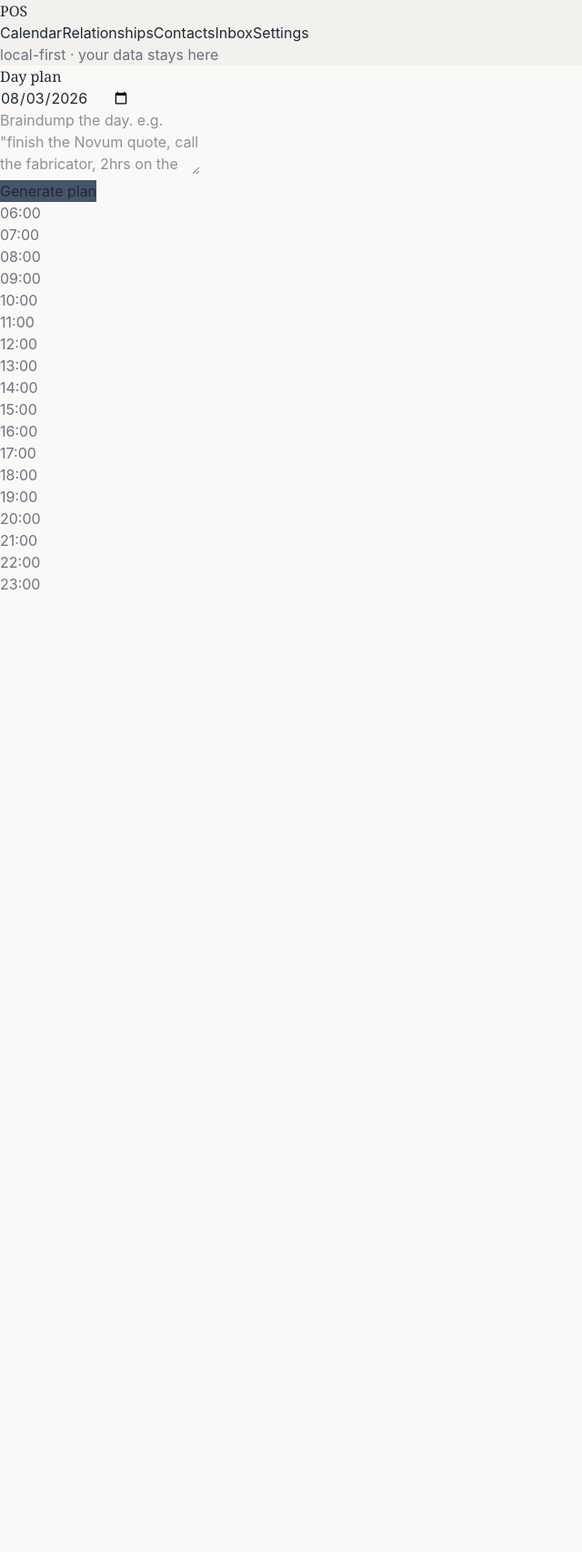
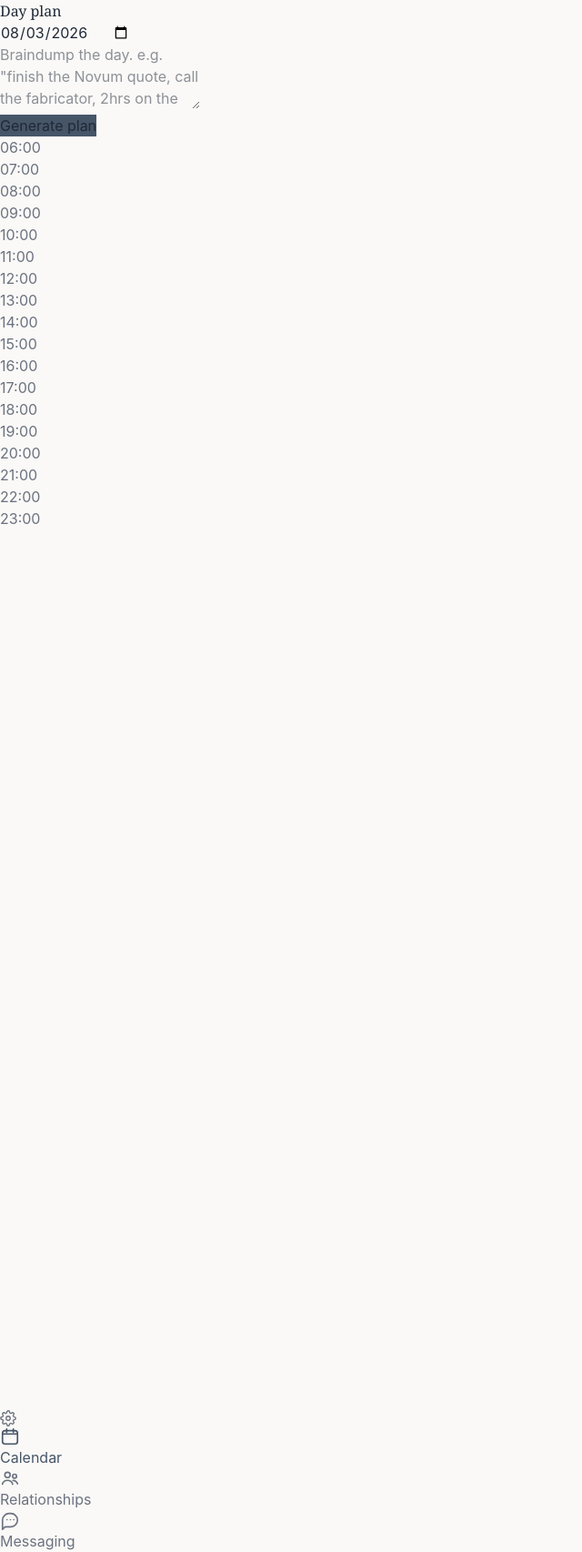
Before and after one commit to aamirtin-ctrl/pos-app, a React (Vite) app in the folder renderer/: page / in a window 1280 px wide. Shown: the whole page at 91% size, without its empty margins (0-640 px from the left). Before the commit the page ends 1622 px from the top, so only its background shows below. Built offline with nearby package versions, Linux system fonts and the light colour scheme.

Commit message:
feat: bottom curved icon dock (Calendar/Relationships/Messaging), settings gear bottom-left, sidebar removed; Contacts + query folded into Relationships
Co-Authored-By: Claude Opus 4.8 <noreply@anthropic.com>

```diff
--- a/renderer/src/App.tsx
+++ b/renderer/src/App.tsx
@@ -1,12 +1,11 @@
 import React, { useEffect, useState } from "react";
 import Calendar from "./calendar/DayPlanner.tsx";
-import Relationships from "./relationships/Home.tsx";
-import Contacts from "./relationships/Contacts.tsx";
+import Relationships from "./relationships/Relationships.tsx";
 import ContactDetail from "./relationships/ContactDetail.tsx";
 import Inbox from "./inbox/Stub.tsx";
 import Settings from "./settings/Settings.tsx";
 
-// Tiny hash router: #/calendar #/relationships #/contacts #/contact/:id #/inbox #/settings
+// Hash router: #/calendar · #/relationships[/contacts] · #/contact/:id · #/messaging · #/settings
 export function useRoute(): string {
   const [route, setRoute] = useState(window.location.hash || "#/calendar");
   useEffect(() => {
@@ -17,51 +16,100 @@ export function useRoute(): string {
   return route;
 }
 
-const NAV = [
-  ["#/calendar", "Calendar"],
-  ["#/relationships", "Relationships"],
-  ["#/contacts", "Contacts"],
-  ["#/inbox", "Inbox"],
-  ["#/settings", "Settings"],
-] as const;
+const ICONS = {
+  calendar: (
+    <svg width="22" height="22" viewBox="0 0 24 24" fill="none" stroke="currentColor" strokeWidth="1.8" strokeLinecap="round">
+      <rect x="3" y="5" width="18" height="16" rx="3" />
+      <path d="M3 9h18M8 3v4M16 3v4" />
+    </svg>
+  ),
+  relationships: (
+    <svg width="22" height="22" viewBox="0 0 24 24" fill="none" stroke="currentColor" strokeWidth="1.8" strokeLinecap="round">
+      <circle cx="9" cy="8" r="3.2" />
+      <path d="M2.8 19c.8-3 3.2-4.6 6.2-4.6s5.4 1.6 6.2 4.6" />
+      <circle cx="17.5" cy="9.5" r="2.4" />
+      <path d="M15.6 14.6c2.6.1 4.6 1.5 5.4 4" />
+    </svg>
+  ),
+  messaging: (
+    <svg width="22" height="22" viewBox="0 0 24 24" fill="none" stroke="currentColor" strokeWidth="1.8" strokeLinecap="round" strokeLinejoin="round">
+      <path d="M21 12a8 8 0 0 1-8 8H6l-3 3V12a8 8 0 0 1 8-8h2a8 8 0 0 1 8 8Z" />
+      <path d="M8.5 11.5h.01M12.5 11.5h.01M16.5 11.5h.01" />
+    </svg>
+  ),
+  settings: (
+    <svg width="18" height="18" viewBox="0 0 24 24" fill="none" stroke="currentColor" strokeWidth="1.8" strokeLinecap="round" strokeLinejoin="round">
+      <circle cx="12" cy="12" r="3" />
+      <path d="M19.4 15a1.7 1.7 0 0 0 .34 1.87l.06.06a2 2 0 1 1-2.83 2.83l-.06-.06a1.7 1.7 0 0 0-1.87-.34 1.7 1.7 0 0 0-1 1.55V21a2 2 0 1 1-4 0v-.09a1.7 1.7 0 0 0-1-1.55 1.7 1.7 0 0 0-1.87.34l-.06.06a2 2 0 1 1-2.83-2.83l.06-.06a1.7 1.7 0 0 0 .34-1.87 1.7 1.7 0 0 0-1.55-1H3a2 2 0 1 1 0-4h.09a1.7 1.7 0 0 0 1.55-1 1.7 1.7 0 0 0-.34-1.87l-.06-.06a2 2 0 1 1 2.83-2.83l.06.06a1.7 1.7 0 0 0 1.87.34h.09a1.7 1.7 0 0 0 1-1.55V3a2 2 0 1 1 4 0v.09a1.7 1.7 0 0 0 1 1.55 1.7 1.7 0 0 0 1.87-.34l.06-.06a2 2 0 1 1 2.83 2.83l-.06.06a1.7 1.7 0 0 0-.34 1.87v.09a1.7 1.7 0 0 0 1.55 1H21a2 2 0 1 1 0 4h-.09a1.7 1.7 0 0 0-1.55 1Z" />
+    </svg>
+  ),
+};
+
+// Bottom dock: three icons on a gentle arc (sides raised), settings gear pinned bottom-left.
+const DOCK: { href: string; icon: keyof typeof ICONS; label: string; lift: number }[] = [
+  { href: "#/calendar", icon: "calendar", label: "Calendar", lift: -10 },
+  { href: "#/relationships", icon: "relationships", label: "Relationships", lift: 0 },
+  { href: "#/messaging", icon: "messaging", label: "Messaging", lift: -10 },
+];
 
 export default function App() {
   const route = useRoute();
   const view = route.split("/")[1] ?? "calendar";
+  const activeDock =
+    view === "contact" ? "#/relationships" : `#/${view === "settings" ? "" : view}`;
+
   return (
-    <div className="flex h-full">
-      <aside className="w-52 shrink-0 border-r flex flex-col" style={{ borderColor: "var(--line)", background: "var(--panel)" }}>
-        <div className="drag-region h-12 flex items-end px-4 pb-1">
-          <span className="font-display text-lg font-semibold tracking-tight">POS</span>
-        </div>
-        <nav className="px-2 py-3 space-y-0.5 no-drag">
-          {NAV.map(([href, label]) => (
-            <a
-              key={href}
-              href={href}
-              className={`block rounded-md px-3 py-1.5 text-sm ${
-                route.startsWith(href) || (href === "#/relationships" && view === "contact")
-                  ? "bg-white shadow-sm font-medium"
-                  : "hover:bg-white/60"
-              }`}
-              style={{ color: "var(--ink)" }}
-            >
-              {label}
-            </a>
-          ))}
-        </nav>
-        <div className="mt-auto p-3 text-[11px]" style={{ color: "var(--muted)" }}>
-          local-first · your data stays here
-        </div>
-      </aside>
-      <main className="flex-1 overflow-auto">
+    <div className="h-full relative">
+      {/* slim drag strip replaces the old sidebar's drag region */}
+      <div className="drag-region absolute top-0 left-0 right-0 h-9 z-10" />
+
+      <main className="h-full overflow-auto pb-28">
         {view === "calendar" && <Calendar />}
-        {view === "relationships" && <Relationships />}
-        {view === "contacts" && <Contacts />}
+        {view === "relationships" && <Relationships subroute={route.split("/")[2] ?? ""} />}
         {view === "contact" && <ContactDetail id={Number(route.split("/")[2])} />}
-        {view === "inbox" && <Inbox />}
+        {view === "messaging" && <Inbox />}
         {view === "settings" && <Settings />}
       </main>
+
+      {/* settings gear — bottom left */}
+      <a
+        href="#/settings"
+        title="Settings"
+        className="no-drag fixed bottom-4 left-4 z-20 flex items-center justify-center w-9 h-9 rounded-full border bg-white/90 backdrop-blur shadow-sm transition-transform hover:scale-105"
+        style={{
+          borderColor: "var(--line)",
+          color: view === "settings" ? "var(--accent)" : "var(--muted)",
+        }}
+      >
+        {ICONS.settings}
+      </a>
+
+      {/* curved dock — bottom center */}
+      <nav
+        className="no-drag fixed bottom-4 left-1/2 -translate-x-1/2 z-20 flex items-end gap-2 px-5 pt-2 pb-2.5 rounded-full border bg-white/90 backdrop-blur shadow-lg"
+        style={{ borderColor: "var(--line)" }}
+      >
+        {DOCK.map((d) => {
+          const active = activeDock === d.href;
+          return (
+            <a
+              key={d.href}
+              href={d.href}
+              title={d.label}
+              className="flex flex-col items-center gap-0.5 px-3 py-1 rounded-2xl transition-transform hover:scale-105"
+              style={{ transform: `translateY(${d.lift}px)`, color: active ? "var(--accent)" : "var(--muted)" }}
+            >
+              <span
+                className="flex items-center justify-center w-10 h-10 rounded-full"
+                style={{ background: active ? "var(--accent-soft)" : "transparent" }}
+              >
+                {ICONS[d.icon]}
+              </span>
+              <span className="text-[10px] font-medium">{d.label}</span>
+            </a>
+          );
+        })}
+      </nav>
     </div>
   );
 }
--- a/renderer/src/relationships/ContactDetail.tsx
+++ b/renderer/src/relationships/ContactDetail.tsx
@@ -97,7 +97,7 @@ export default function ContactDetail({ id }: { id: number }) {
     return (
       <div className="p-6">
         <div className="drag-region h-4" />
-        <a href="#/contacts" className="text-sm no-drag" style={{ color: "var(--muted)" }}>&larr; Contacts</a>
+        <a href="#/relationships/contacts" className="text-sm no-drag" style={{ color: "var(--muted)" }}>&larr; Contacts</a>
         <p className="mt-6 text-sm" style={{ color: "var(--muted)" }}>Contact not found — it may have been merged away.</p>
       </div>
     );
@@ -106,7 +106,7 @@ export default function ContactDetail({ id }: { id: number }) {
   return (
     <div className="p-6 max-w-3xl mx-auto">
       <div className="drag-region h-4" />
-      <a href="#/contacts" className="text-sm no-drag" style={{ color: "var(--muted)" }}>&larr; Contacts</a>
+      <a href="#/relationships/contacts" className="text-sm no-drag" style={{ color: "var(--muted)" }}>&larr; Contacts</a>
 
       {/* ── Header ── */}
       <div className="flex items-start justify-between gap-4 mt-3 mb-1">
--- /dev/null
+++ b/renderer/src/relationships/Relationships.tsx
@@ -0,0 +1,40 @@
+import React from "react";
+import Home from "./Home.tsx";
+import Contacts from "./Contacts.tsx";
+
+// Relationships = the old personal CRM in one section: the query/ask surface plus
+// reconnect + commitments (Overview), and the full contacts list. Segmented toggle.
+export default function Relationships({ subroute }: { subroute: string }) {
+  const tab = subroute === "contacts" ? "contacts" : "overview";
+  return (
+    <div className="h-full flex flex-col">
+      <div className="flex justify-center pt-10 pb-1 no-drag">
+        <div
+          className="inline-flex rounded-full border bg-white p-0.5 text-sm shadow-sm"
+          style={{ borderColor: "var(--line)" }}
+        >
+          {(
+            [
+              ["overview", "Overview", "#/relationships"],
+              ["contacts", "Contacts", "#/relationships/contacts"],
+            ] as const
+          ).map(([key, label, href]) => (
+            <a
+              key={key}
+              href={href}
+              className="px-4 py-1 rounded-full transition-colors"
+              style={
+                tab === key
+                  ? { background: "var(--accent)", color: "white" }
+                  : { color: "var(--muted)" }
+              }
+            >
+              {label}
+            </a>
+          ))}
+        </div>
+      </div>
+      <div className="flex-1 min-h-0">{tab === "overview" ? <Home /> : <Contacts />}</div>
+    </div>
+  );
+}
```
